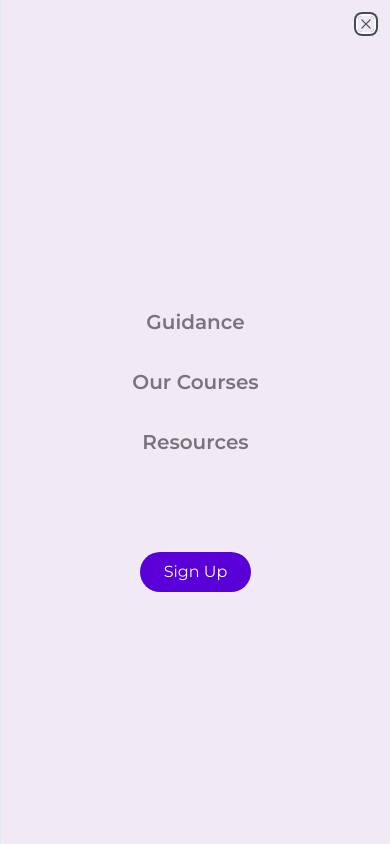
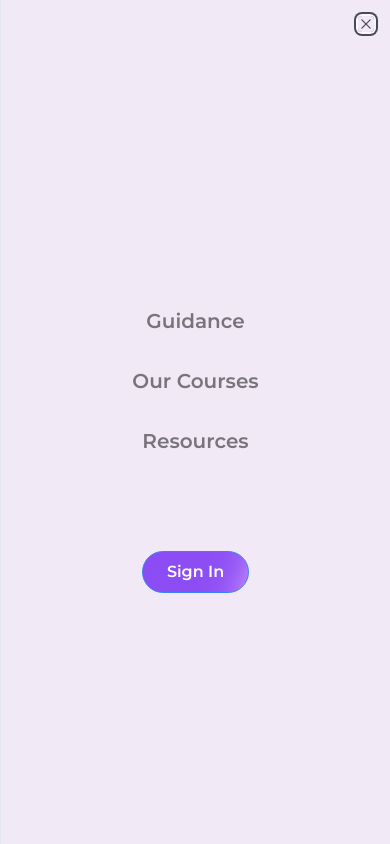
Before and after one commit to Leadlly/leadlly.in, a Next.js app: page /mentor in a window 390 px wide. Both pictures are taken after a click on the button 347 px from the left and 53 px from the top of the page. Shown: the top 844 px of the page. Built offline with nearby package versions, Linux system fonts and the light colour scheme.

Commit message:
refactor: update MobileMenu and NavBar components to change 'Sign Up' to 'Sign In' and enhance button styles

```diff
--- a/src/components/shared/MobileMenu.tsx
+++ b/src/components/shared/MobileMenu.tsx
@@ -72,9 +72,9 @@ const MobileMenu = ({ menuItems, signUpLink }: MobileMenuProps) => {
                 stiffness: 50,
               }}
               variants={itemVariants}
-              className="block mx-auto mt-16 px-6 py-2 bg-primary-blue text-white rounded-full"
+              className="block mx-auto mt-16 px-6 py-2 bg-[linear-gradient(110deg,#8B4CF4,45%,#B078F9,55%,#8B4CF4)] bg-[length:200%_100%] text-white rounded-full border border-blue-500 font-semibold transition-colors hover:opacity-90"
             >
-              Sign Up
+              Sign In
             </motion.a>
           )}
         </motion.div>
--- a/src/components/shared/NavBar.tsx
+++ b/src/components/shared/NavBar.tsx
@@ -34,12 +34,14 @@ const NavBar = (props: Props) => {
           </Link>
           <Link href="#mentor">Mentor</Link>
           <Link href="#testimonial">Testimonials</Link>
-          {/* <Link
-            href={"https://education.leadlly.in/"}
-            className="bg-blue-700 text-white py-1 px-2 md:px-4 rounded-lg border"
+          <Link
+            href="https://education.leadlly.in"
+            target="_blank"
+            rel="noopener noreferrer"
+            className="inline-flex items-center justify-center px-4 py-2 rounded-full border border-blue-500 bg-[linear-gradient(110deg,#8B4CF4,45%,#B078F9,55%,#8B4CF4)] bg-[length:200%_100%] text-white font-semibold transition-colors hover:opacity-90 focus:outline-none focus:ring-2 focus:ring-slate-400 focus:ring-offset-2"
           >
-            Sign Up
-          </Link> */}
+            Sign In
+          </Link>
         </div>
         <div className="flex md:hidden">
           <MobileMenu
```
